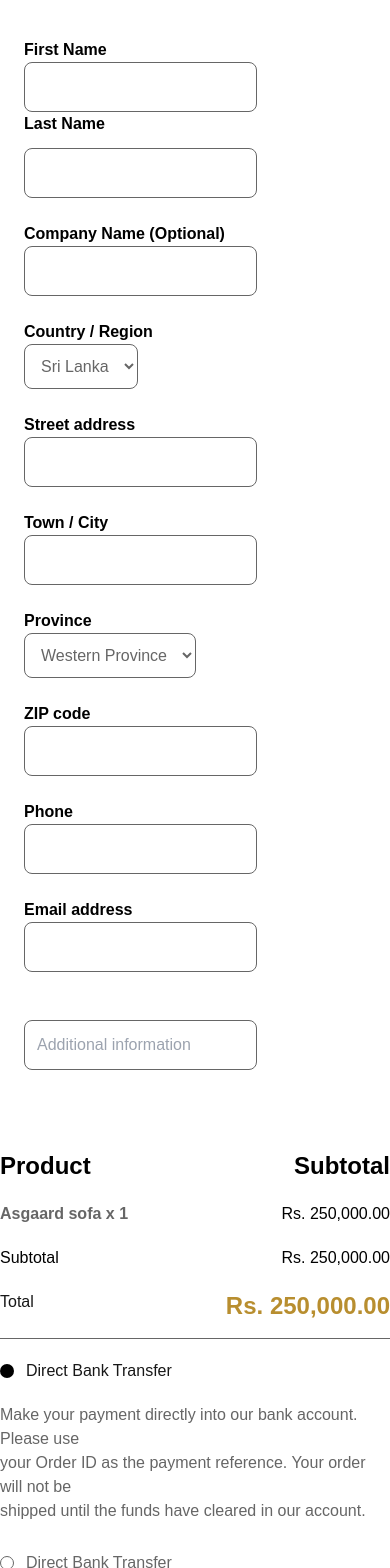
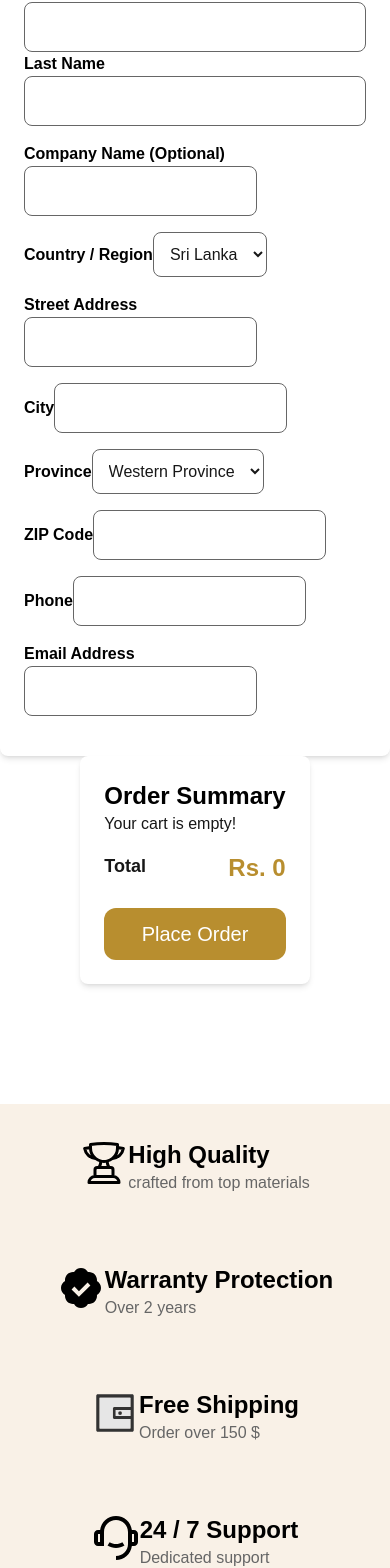
Before and after one commit to Mehak-Akram/hackathon-3, a Next.js app: page /checkout in a window 390 px wide. Shown: the part 367-1935 px from the top of the page. Built offline with nearby package versions, Linux system fonts and the light colour scheme.

Commit message:
update checkout page

```diff
--- a/src/app/cart/page.tsx
+++ b/src/app/cart/page.tsx
@@ -9,19 +9,12 @@ import { TbTrashFilled } from "react-icons/tb";
 import { useCart } from "../../components/CartContext";
 import Sevices from "../../components/sevices";
 
-interface CartItem {
-  _id: string;
-  title: string;
-  price: number;
-  imageUrl: string;
-}
-
 const Cart = () => {
-  const usingRount = useRouter();
-  const { cart, removeFromCart } = useCart();
+  const router = useRouter();
+  const { cart, removeFromCart, checkoutCart } = useCart();
 
   const subtotal = cart.reduce(
-    (total: number, item: CartItem) => total + item.price,
+    (total, item) => total + item.price * item.quantity,
     0
   );
 
@@ -30,12 +23,10 @@ const Cart = () => {
       <div className="shop sm:h-[316px] flex flex-col items-center sm:flex sm:flex-row sm:justify-center sm:items-center leading-9">
         <br />
         <div>
-          <div className="flex flex-col items-center justify-center sm:flex sm:flex-row sm:justify-center">
           <h1 className="text-3xl sm:text-5xl font-bold text-center text-black">
             Cart
           </h1>
-          </div>
-          <div className="flex items-center sm:flex sm:flex-row sm:justify-center">
+          <div className="flex items-center sm:justify-center">
             <Link href={"/"}>
               <p className="font-bold text-black">Home</p>
             </Link>
@@ -60,31 +51,23 @@ const Cart = () => {
             {cart.length === 0 ? (
               <p className="text-center text-gray mt-10">Your cart is empty!</p>
             ) : (
-              cart.map((item, i) => (
+              cart.map((item) => (
                 <div
-                  key={i}
-                  className="flex justify-around items-center sm:flex sm:justify-around sm:items-center mt-4"
+                  key={item._id}
+                  className="flex justify-around items-center mt-4"
                 >
-                  <div>
-                    <Link href={`/product/${item._id}`}>
                   <Image
                     src={item.imageUrl}
                     alt={item.title}
                     width={80}
                     height={80}
-                        className="bg-cream2 rounded-lg h-[105px] w-[105px] flex justify-center items-center"
+                    className="bg-cream2 rounded-lg h-[105px] w-[105px]"
                   />
-                    </Link>
-                  </div>
                   <h1 className="text-gray">{item.title}</h1>
+                  <h1 className="text-black">Rs. {item.price.toLocaleString()}</h1>
+                  <h1 className="text-black">x {item.quantity}</h1>
                   <h1 className="text-black">
-                    Rs. {item.price.toLocaleString()}
-                  </h1>
-                  <div className="h-[32px] w-[32px] border-[1px] border-gray rounded-lg flex justify-center items-center">
-                    1
-                  </div>
-                  <h1 className="text-black">
-                    Rs. {item.price.toLocaleString()}
+                    Rs. {(item.price * item.quantity).toLocaleString()}
                   </h1>
                   <button
                     className="font-bold text-3xl text-myColor"
@@ -101,12 +84,6 @@ const Cart = () => {
               Cart Totals
             </h1>
             <br />
-            <br />
-            <div className="flex justify-around mt-3">
-              <h1 className="font-semibold text-black">Subtotal</h1>
-              <h1 className="text-gray">Rs. {subtotal.toLocaleString()}</h1>
-            </div>
-            <br />
             <div className="flex justify-around mt-3">
               <h1 className="font-semibold text-black">Total</h1>
               <h1 className="text-myColor text-2xl">
@@ -116,7 +93,10 @@ const Cart = () => {
 
             <div className="flex justify-center items-center">
               <button
-                onClick={() => usingRount.push("/checkout")}
+                onClick={() => {
+                  checkoutCart();
+                  router.push("/checkout");
+                }}
                 className="h-[59px] w-[222px] border-[1px] border-black text-black text-center rounded-2xl text-2xl mt-16"
               >
                 Check Out
--- a/src/app/checkout/page.tsx
+++ b/src/app/checkout/page.tsx
@@ -1,235 +1,238 @@
+"use client";
+
 import Link from "next/link";
-import React from "react";
+import React, { useState } from "react";
 import Image from "next/image";
+import { RiArrowDropRightLine } from "react-icons/ri";
+import { useCart } from "../../components/CartContext";
+import Sevices from "@/components/sevices";
 import logo from "../../../public/logo.png";
-import { RiArrowDropRightLine } from "react-icons/ri";
-import Sevices from "@/components/sevices";
 
 const Checkout = () => {
+  const { checkoutItems } = useCart();
+
+  const [billingDetails, setBillingDetails] = useState({
+    firstName: "",
+    lastName: "",
+    company: "",
+    country: "Sri Lanka",
+    address: "",
+    city: "",
+    province: "Western Province",
+    zip: "",
+    phone: "",
+    email: "",
+  });
+
+  const handleChange = (
+    e: React.ChangeEvent<HTMLInputElement | HTMLSelectElement>
+  ) => {
+    setBillingDetails({ ...billingDetails, [e.target.name]: e.target.value });
+  };
+
+  const total = checkoutItems.reduce(
+    (sum, item) => sum + item.price * item.quantity,
+    0
+  );
+
+  const placeOrder = () => {
+    alert("Order placed successfully!");
+  };
+
   return (
     <div>
-      <div className="shop sm:h-[316px] flex flex-col items-center sm:flex sm:flex-row sm:justify-center sm:items-center leading-9">
-        <br />
+      <div className="shop sm:h-[316px] flex flex-col items-center sm:flex-row sm:justify-center leading-9">
         <div>
-          <div className="flex flex-col items-center justify-center sm:flex sm:flex-row sm:justify-center">
-            <Image src={logo} alt="logo" className="" />
-          </div>{" "}
-          <h1 className="  text-3xl sm:text-5xl font-bold text-center text-black">
+          <div className="flex flex-col items-center justify-center">
+            <Image src={logo} alt="logo" />
+          </div>
+          <h1 className="text-3xl sm:text-5xl font-bold text-center text-black">
             Checkout
           </h1>
-          <div className="flex  items-center sm:flex sm:flex-row sm:justify-center">
+          <div className="flex items-center justify-center">
             <Link href={"/"}>
               <p className="font-bold text-black">Home</p>
             </Link>
-            <RiArrowDropRightLine className="font-bold text-3xl" />
+            <RiArrowDropRightLine className="text-3xl font-bold" />
             <p className="text-black">Checkout</p>
           </div>
         </div>
       </div>
+
       <div className="flex justify-center">
-        <div className=" h-[1614px] w-[1100px] my-10 sm:flex sm:gap-10">
-          <div className="sm:h-[1730px] sm:w-[608px]  px-6 py-10 sm:py-20">
-            <h1 className="text-2xl sm:text-3xl font-bold text-black">Billing details</h1>
-            <div className="sm:flex sm:gap-7 mt-16">
-              <div>
-                <label htmlFor="name" className="font-bold text-black">
-                  First Name
-                </label>
-                <br />
+        <div className="h-auto w-[1100px] my-10 sm:flex sm:gap-10">
+          <div className="sm:w-[608px] px-6 py-10 sm:py-20 bg-white shadow-md rounded-lg">
+            <h1 className="text-2xl sm:text-3xl font-bold text-black">
+              Billing details
+            </h1>
+
+            <div className="sm:flex sm:gap-7 mt-10">
+              <div className="flex flex-col">
+                <label className="font-bold text-black">First Name</label>
                 <input
                   type="text"
-                  className=" sm:h-[75px] sm:w-[211px] bg-transparent border border-gray rounded-lg px-3 py-3 "
-                  id="name"
+                  name="firstName"
+                  value={billingDetails.firstName}
+                  onChange={handleChange}
+                  className="sm:h-[75px] sm:w-[211px] bg-transparent border border-gray rounded-lg px-3 py-3 "
+                  required
                 />
               </div>
-              <div>
-                <label htmlFor="name" className="font-bold mt-3 sm:mt-0 text-black">
-                  Last Name
-                </label>
-                <br />
+              <div className="flex flex-col">
+                <label className="font-bold text-black">Last Name</label>
                 <input
                   type="text"
-                  className=" sm:h-[75px] sm:w-[211px] bg-transparent border border-gray rounded-lg mt-3 sm:mt-0 px-3 py-3"
-                  id="name"
+                  name="lastName"
+                  value={billingDetails.lastName}
+                  onChange={handleChange}
+                  className="sm:h-[75px] sm:w-[211px] bg-transparent border border-gray rounded-lg px-3 py-3 "
+                  required
                 />
               </div>
             </div>
 
-            <br />
-            <div>
-              <label htmlFor="name" className="font-bold text-black">
+            <div className="mt-4">
+              <label className="font-bold text-black">
                 Company Name (Optional)
               </label>
-              <br />
               <input
                 type="text"
+                name="company"
+                value={billingDetails.company}
+                onChange={handleChange}
                 className=" sm:h-[75px] sm:w-[453px] bg-transparent border border-gray rounded-lg px-3 py-3"
-                id="name"
               />
             </div>
 
-            <br />
-            <div>
-              <label htmlFor="name" className="font-bold text-black">
-                Country / Region
-              </label>
-              <br />
+            <div className="mt-4">
+              <label className="font-bold text-black">Country / Region</label>
               <select
                 name="country"
-                className=" sm:h-[75px] sm:w-[453px] bg-transparent border border-gray rounded-lg text-gray px-3 py-3"
+                value={billingDetails.country}
+                onChange={handleChange}
+                className=" sm:h-[75px] sm:w-[453px] bg-transparent border border-gray rounded-lg px-3 py-3"
               >
-                <option value="srilanka">Sri Lanka</option>
-                <option value="pakistan">Pakistan</option>
-                <option value="turkey">Turkey</option>
-                <option value="usa">USA</option>
+                <option value="Sri Lanka">Sri Lanka</option>
+                <option value="Pakistan">Pakistan</option>
+                <option value="Turkey">Turkey</option>
+                <option value="USA">USA</option>
               </select>
             </div>
 
-            <br />
-            <div>
-              <label htmlFor="name" className="font-bold text-black">
-                Street address{" "}
-              </label>
-              <br />
+            <div className="mt-4">
+              <label className="font-bold text-black">Street Address</label>
               <input
                 type="text"
+                name="address"
+                value={billingDetails.address}
+                onChange={handleChange}
                 className=" sm:h-[75px] sm:w-[453px] bg-transparent border border-gray rounded-lg px-3 py-3"
-                id="name"
+                required
               />
             </div>
 
-            <br />
-            <div>
-              <label htmlFor="name" className="font-bold text-black">
-                Town / City{" "}
-              </label>
-              <br />
+            <div className="mt-4">
+              <label className="font-bold text-black">City</label>
               <input
                 type="text"
+                name="city"
+                value={billingDetails.city}
+                onChange={handleChange}
                 className=" sm:h-[75px] sm:w-[453px] bg-transparent border border-gray rounded-lg px-3 py-3"
-                id="name"
+                required
               />
             </div>
 
-            <br />
-            <div>
-              <label htmlFor="name" className="font-bold text-black">
-                Province{" "}
-              </label>
-              <br />
+            <div className="mt-4">
+              <label className="font-bold text-black">Province</label>
               <select
                 name="province"
-                className=" sm:h-[75px] sm:w-[453px] bg-transparent border border-gray rounded-lg text-gray px-3 py-3"
+                value={billingDetails.province}
+                onChange={handleChange}
+                className=" sm:h-[75px] sm:w-[453px] bg-transparent border border-gray rounded-lg px-3 py-3"
               >
-                <option value="western province">Western Province</option>
-                <option value="eastern province">Eastern Province</option>
+                <option value="Western Province">Western Province</option>
+                <option value="Eastern Province">Eastern Province</option>
               </select>
             </div>
-            <br />
-            <div>
-              <label htmlFor="name" className="font-bold text-black">
-                ZIP code{" "}
-              </label>
-              <br />
+
+            <div className="mt-4">
+              <label className="font-bold text-black">ZIP Code</label>
               <input
                 type="text"
+                name="zip"
+                value={billingDetails.zip}
+                onChange={handleChange}
                 className=" sm:h-[75px] sm:w-[453px] bg-transparent border border-gray rounded-lg px-3 py-3"
-                id="name"
+                required
               />
             </div>
-            <br />
-            <div>
-              <label htmlFor="name" className="font-bold text-black">
-                Phone{" "}
-              </label>
-              <br />
+
+            <div className="mt-4">
+              <label className="font-bold text-black">Phone</label>
               <input
                 type="text"
+                name="phone"
+                value={billingDetails.phone}
+                onChange={handleChange}
                 className=" sm:h-[75px] sm:w-[453px] bg-transparent border border-gray rounded-lg px-3 py-3"
-                id="name"
+                required
               />
             </div>
-            <br />
-            <div>
-              <label htmlFor="name" className="font-bold text-black">
-                Email address{" "}
-              </label>
-              <br />
+
+            <div className="mt-4">
+              <label className="font-bold text-black">Email Address</label>
               <input
-                type="text"
+                type="email"
+                name="email"
+                value={billingDetails.email}
+                onChange={handleChange}
                 className=" sm:h-[75px] sm:w-[453px] bg-transparent border border-gray rounded-lg px-3 py-3"
-                id="name"
+                required
               />
             </div>
-            <br />
-            <br />
-            <input
-              type="text"
-              placeholder="Additional information"
-              className=" sm:h-[75px] sm:w-[453px] bg-transparent border border-gray rounded-lg px-3 py-3"
-              id="name"
-            />
           </div>
-          <div className="h-[789px] sm:w-[608px]  flex justify-center items-center">
-            <div className=" sm:h-[616px] sm:w-[533px]">
-              <div className="border-b-[1px] border-gray flex flex-col gap-5">
-                <div className="flex justify-between">
-                  <h1 className="font-semibold text-2xl text-black">Product</h1>
-                  <h1 className="font-semibold text-2xl text-black">Subtotal</h1>
-                </div>
-                <div className="flex justify-between">
-                  <h1 className="font-semibold  text-gray">Asgaard sofa x 1</h1>
-                  <h1 className="text-black">Rs. 250,000.00</h1>
-                </div>{" "}
-                <div className="flex justify-between">
-                  <h1 className="text-black">Subtotal</h1>
-                  <h1 className="text-black">Rs. 250,000.00</h1>
-                </div>
-                <div className="flex justify-between mb-4">
-                  <h1>Total</h1>
-                  <h1 className="text-myColor text-2xl font-bold">
-                    Rs. 250,000.00
-                  </h1>
-                </div>
-              </div>
-              <div>
-                <div className="flex gap-3 my-5 items-center">
-                  <div className="bg-black rounded-full h-[14px] w-[14px]"></div>
-                  <h1>Direct Bank Transfer</h1>
-                </div>
-                <p className="text-gray">
-                  Make your payment directly into our bank account. Please use{" "}
-                  <br /> your Order ID as the payment reference. Your order will
-                  not be <br /> shipped until the funds have cleared in our
-                  account.
-                </p>
-                <div className="flex gap-3 my-7 items-center">
-                  <div className="border-[1px] border-gray rounded-full h-[14px] w-[14px]"></div>
-                  <h1 className="text-gray">Direct Bank Transfer</h1>
-                </div>
-                <div className="flex gap-3 my-7 items-center">
-                  <div className="border-[1px] border-gray rounded-full h-[14px] w-[14px]"></div>
-                  <h1 className="text-gray">Cash On Delivery</h1>
-                </div>
-                <p className="text-gray">
-                  Your personal data will be used to support your experience{" "}
-                  <br /> throughout this website, to manage access to your
-                  account, and <br /> for other purposes described in our{" "}
-                  <span className="text-black font-semibold">
-                    privacy policy
-                  </span>
-                  .
+
+          {/* Order Summary */}
+          <div className="sm:w-[608px] flex justify-center items-center">
+            <div className="sm:w-[533px] p-6 bg-white shadow-md rounded-lg">
+              <h2 className="text-2xl font-semibold text-black">
+                Order Summary
+              </h2>
+              {checkoutItems.length === 0 ? (
+                <p className="text-gray-500">Your cart is empty!</p>
+              ) : (
+                checkoutItems.map((item) => (
+                  <div
+                    key={item._id}
+                    className="flex justify-between border-b pb-2 mt-3"
+                  >
+                    <p>
+                      {item.title} × {item.quantity}
+                    </p>
+                    <p>Rs. {(item.price * item.quantity).toLocaleString()}</p>
+                  </div>
+                ))
+              )}
+
+              <div className="flex justify-between text-lg font-bold mt-4">
+                <p>Total</p>
+                <p className="text-myColor text-2xl font-bold">
+                  Rs. {total.toLocaleString()}
                 </p>
               </div>
-              <div className="flex justify-center mt-5">
-                <button className="h-[64px] w-[318px] border-[1px] border-black text-center text-xl rounded-2xl">
-                  Place order
-                </button>
-              </div>{" "}
+
+              <button
+                onClick={placeOrder}
+                className="w-full mt-6 py-3 text-xl bg-myColor text-white rounded-xl hover:bg-gray-800 transition"
+              >
+                Place Order
+              </button>
             </div>
           </div>
         </div>
       </div>
+
       <Sevices />
     </div>
   );
--- a/src/components/CartContext.tsx
+++ b/src/components/CartContext.tsx
@@ -15,10 +15,12 @@ interface Product {
 
 interface CartContextType {
   cart: Product[];
+  checkoutItems: Product[];
   addToCart: (product: Product) => void;
   removeFromCart: (id: string) => void;
   updateQuantity: (id: string, quantity: number) => void;
   clearCart: () => void;
+  checkoutCart: () => void;
 }
 
 const CartContext = createContext<CartContextType | undefined>(undefined);
@@ -27,6 +29,7 @@ export const CartProvider: React.FC<{ children: ReactNode }> = ({
   children,
 }) => {
   const [cart, setCart] = useState<Product[]>([]);
+  const [checkoutItems, setCheckoutItems] = useState<Product[]>([]);
 
   const addToCart = (product: Product) => {
     setCart((prevCart) => {
@@ -58,9 +61,22 @@ export const CartProvider: React.FC<{ children: ReactNode }> = ({
     setCart([]);
   };
 
+  const checkoutCart = () => {
+    setCheckoutItems(cart);
+    clearCart();
+  };
+
   return (
     <CartContext.Provider
-      value={{ cart, addToCart, removeFromCart, updateQuantity, clearCart }}
+      value={{
+        cart,
+        checkoutItems,
+        addToCart,
+        removeFromCart,
+        updateQuantity,
+        clearCart,
+        checkoutCart,
+      }}
     >
       {children}
     </CartContext.Provider>
```
Lines whose indentation alone changed are shown as unchanged.
